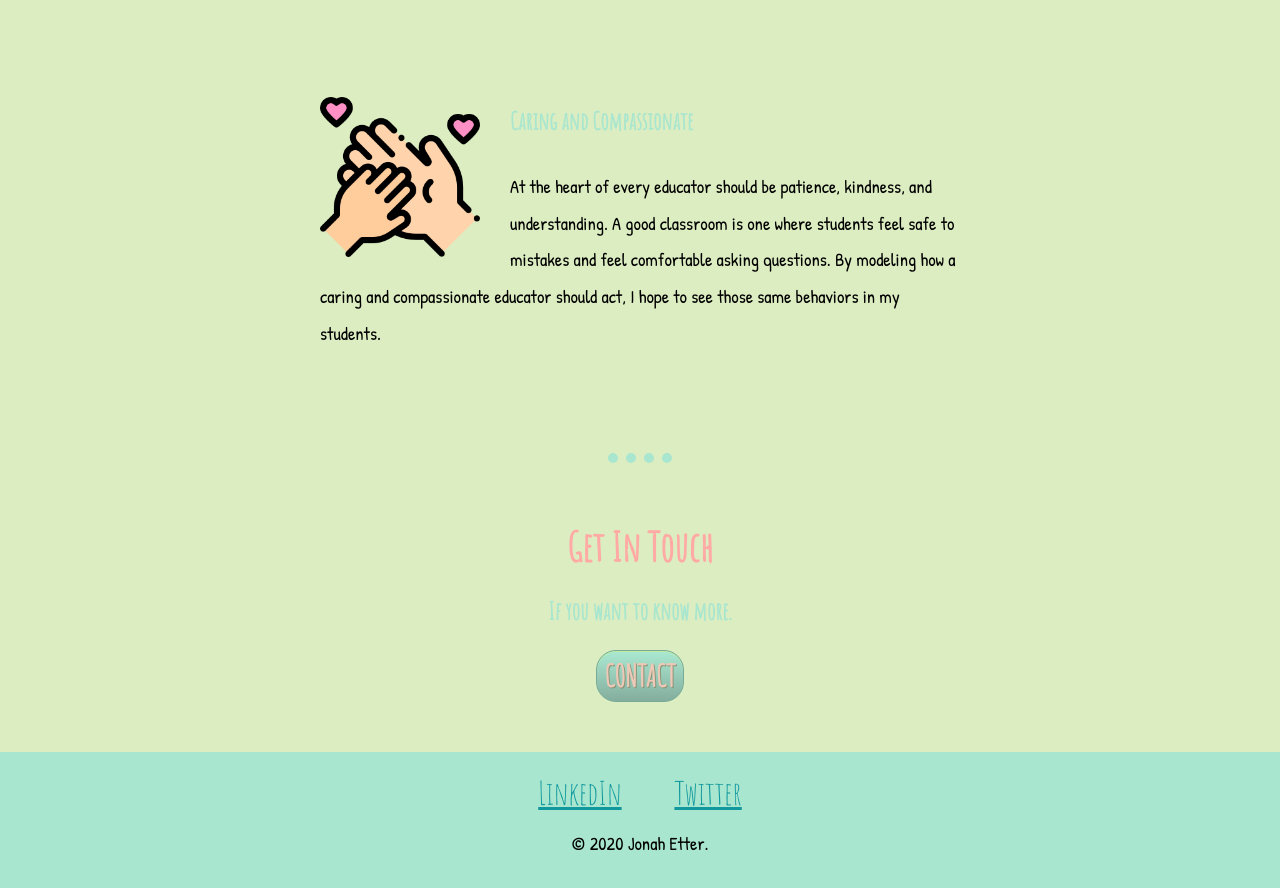
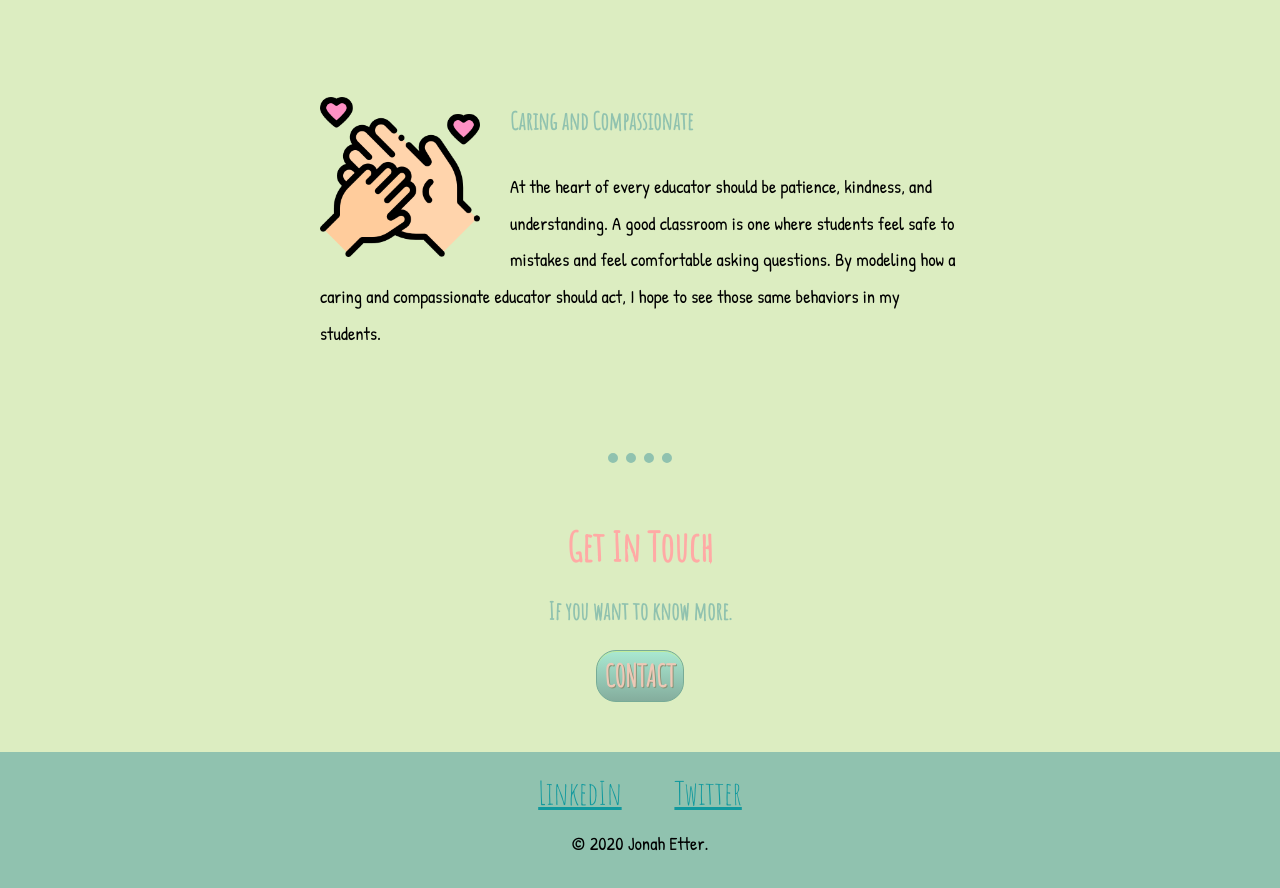
Before and after one commit to jetterio/profile, a plain HTML site: page index.html in a window 1280 px wide. Shown: the part 1956-2844 px from the top of the page. Drawn offline with Linux system fonts and the light colour scheme.

Commit message:
Tweaked Colors

```diff
--- a/css/styles.css
+++ b/css/styles.css
@@ -12,7 +12,7 @@ p{
 hr{
   border:none;
   border-top: 10px dotted;
-  color: #a8e6cf;
+  color: #90c2af;
   width:5%;
   padding-bottom: 50px;
 
@@ -33,7 +33,7 @@ h2{
   margin:0 0 20px 0;
 }
 h3{
-  color: #a8e6cf;
+  color: #90c2af;
   font-size:1.5em;
 
 }
@@ -85,7 +85,7 @@ a{
   padding-bottom: 50px;
 }
 .bottom-container{
-  background-color: #a8e6cf;
+  background-color: #90c2af;
   padding-top: 20px;
   padding-bottom: 20px;
 }
```
